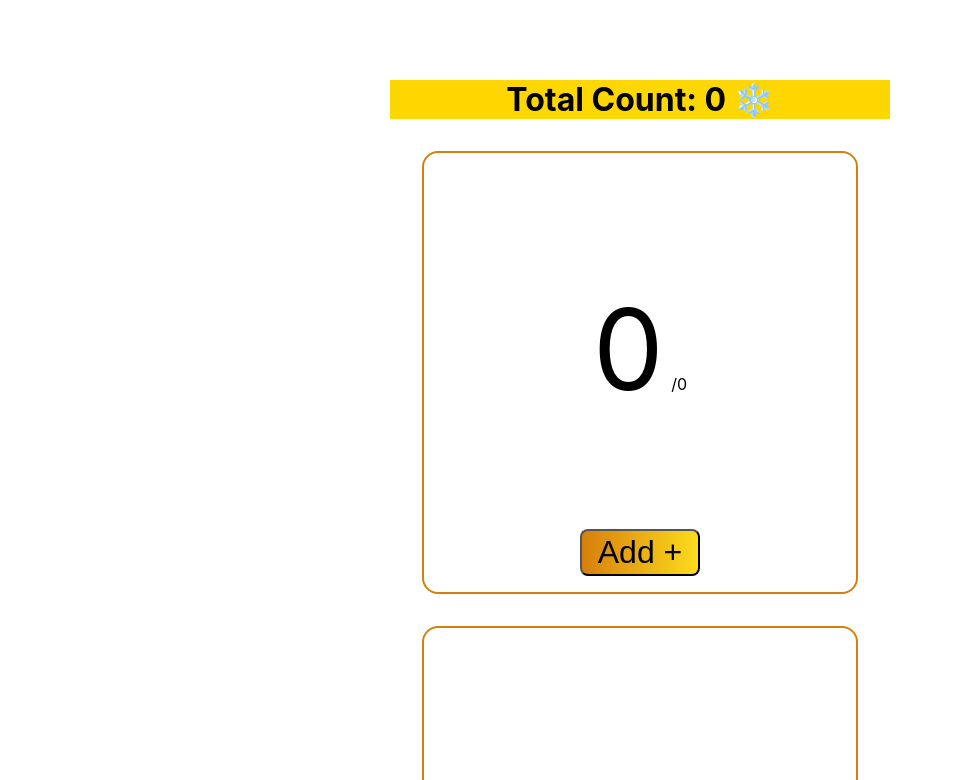
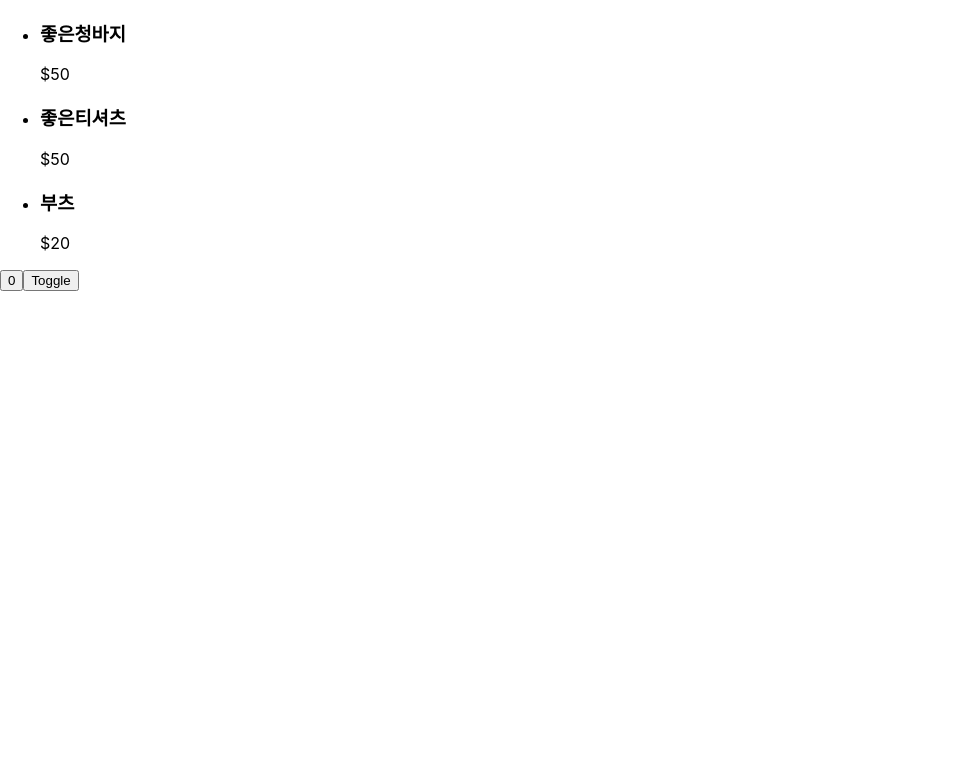
Before and after one commit to imminpie/learn_react, a React (Create React App) app in the folder basic/: page / in a window 1280 px wide. Shown: the top 780 px of the page, without its empty margins (0-953 px from the left). Built offline with nearby package versions, Linux system fonts and the light colour scheme.

Commit message:
feat: useEffect 생애주기

```diff
--- /dev/null
+++ b/basic/public/data/products.json
@@ -0,0 +1,14 @@
+[
+  {
+    "name": "좋은청바지",
+    "price": "$50"
+  },
+  {
+    "name": "좋은티셔츠",
+    "price": "$50"
+  },
+  {
+    "name": "부츠",
+    "price": "$20"
+  }
+]
--- /dev/null
+++ b/basic/src/AppProducts.jsx
@@ -0,0 +1,12 @@
+import React, { useState } from 'react';
+import Products from './components/Products';
+
+export default function AppProducts() {
+  const [showProducts, setShowProducts] = useState(true);
+  return (
+    <div>
+      {showProducts && <Products />}
+      <button onClick={() => setShowProducts((show) => !show)}>Toggle</button>
+    </div>
+  );
+}
--- /dev/null
+++ b/basic/src/components/Products.jsx
@@ -0,0 +1,34 @@
+import React, { useEffect, useState } from 'react';
+
+export default function Products() {
+  const [count, setCount] = useState(0);
+  const [products, setProducts] = useState([]);
+
+  useEffect(() => {
+    fetch('data/products.json')
+      .then((res) => res.json())
+      .then((data) => {
+        console.log('🔥뜨끈한 데이터를 네트워크에서 받아옴');
+        setProducts(data);
+      });
+    return () => {
+      console.log('🧹 깨끗하게 청소하는 일들을 합니다.');
+    };
+  }, []);
+
+  return (
+    <>
+      <ul>
+        {products.map((product, idx) => (
+          <li key={idx}>
+            <article>
+              <h3>{product.name}</h3>
+              <p>{product.price}</p>
+            </article>
+          </li>
+        ))}
+      </ul>
+      <button onClick={() => setCount((prev) => prev + 1)}>{count}</button>
+    </>
+  );
+}
--- a/basic/src/index.js
+++ b/basic/src/index.js
@@ -1,11 +1,11 @@
 import React from 'react';
 import ReactDOM from 'react-dom/client';
 import './index.css';
-import AppCounter from './AppCounter';
+import AppProducts from './AppProducts';
 
 const root = ReactDOM.createRoot(document.getElementById('root'));
 root.render(
   <React.StrictMode>
-    <AppCounter />
+    <AppProducts />
   </React.StrictMode>
 );
```
Also changed, not shown: basic/public/data/sale_prodoucts.json (added, +10 -0 lines).
